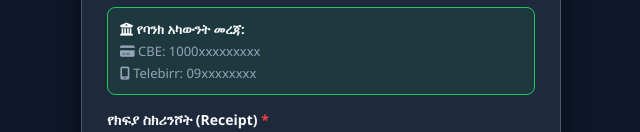
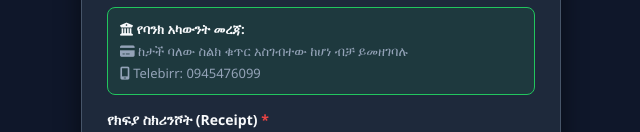
Before and after one commit to ljimark2111-pixel/Mk-666, a website: page index.html in a window 1280 px wide. Shown: the part 791-923 px from the top of the page, without its empty margins (319-959 px from the left). Drawn offline with Linux system fonts and the light colour scheme.

Commit message:
Update index.html

```diff
--- a/index.html
+++ b/index.html
@@ -186,8 +186,8 @@
       <div class="payment-box">
         <p><strong><i class="fa-solid fa-building-columns"></i> የባንክ አካውንት መረጃ:</strong></p>
         <div class="bank-details">
-          <p><i class="fa-solid fa-credit-card"></i> CBE: 1000xxxxxxxxx</p>
-          <p><i class="fa-solid fa-mobile-screen"></i> Telebirr: 09xxxxxxxx</p>
+          <p><i class="fa-solid fa-credit-card"></i> ከታች ባለው ስልክ ቁጥር አስገብተው ከሆነ ብቻ ይመዘገባሉ</p>
+          <p><i class="fa-solid fa-mobile-screen"></i> Telebirr: 0945476099</p>
         </div>
       </div>
 
```
